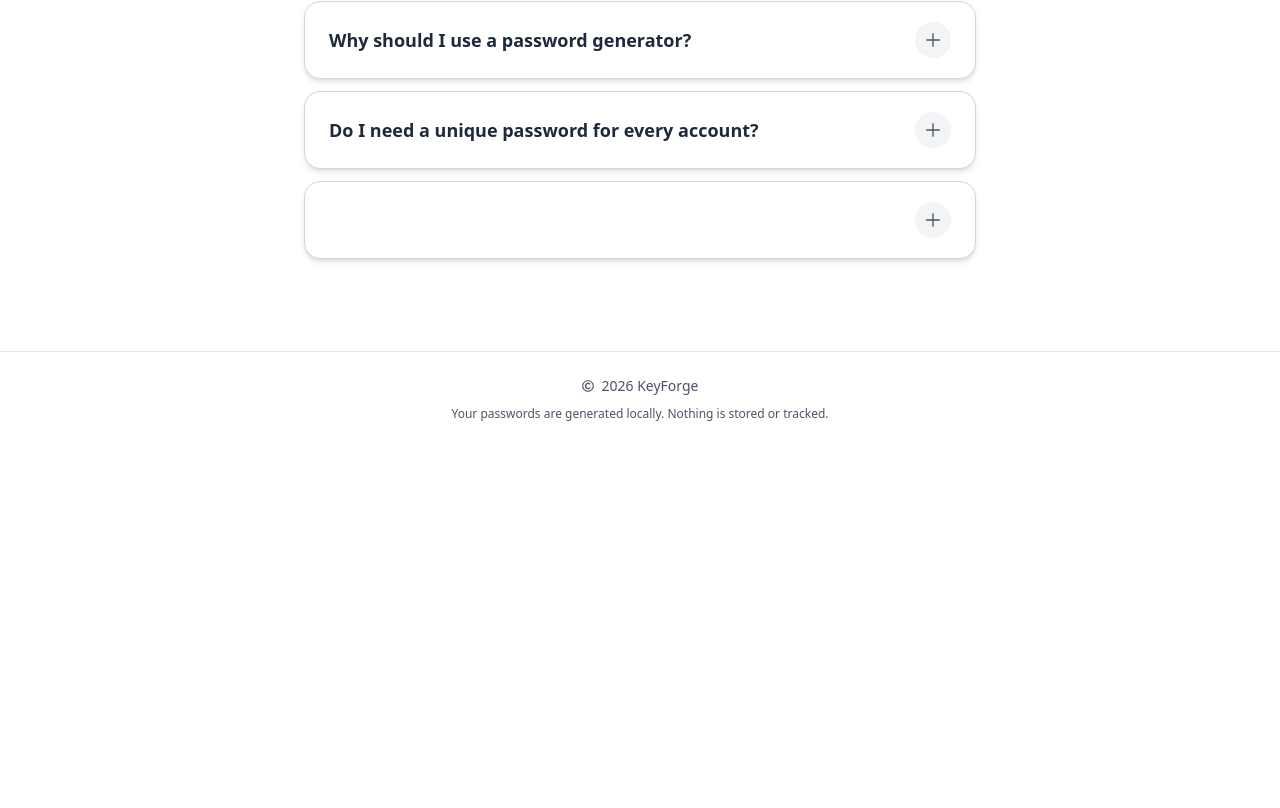
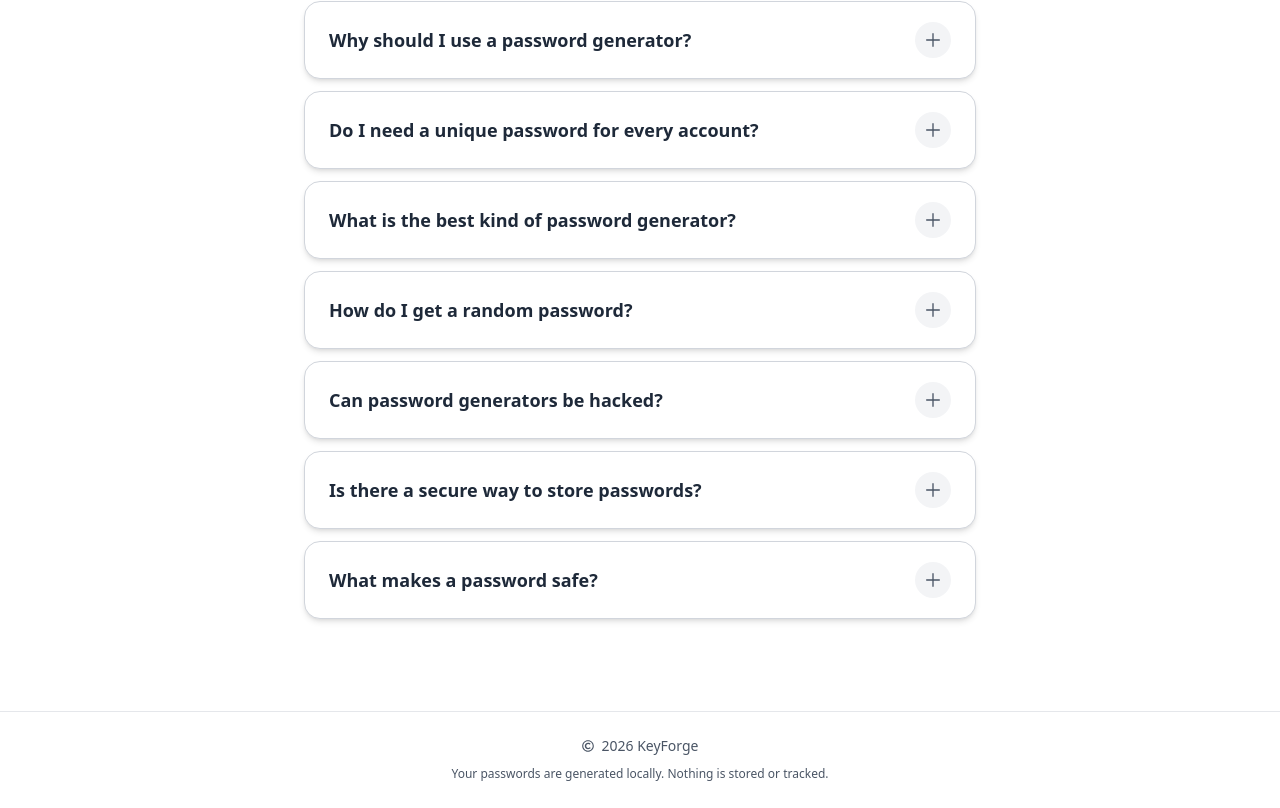
Before and after one commit to Jeet000001/KeyForge, a React (Vite) app: page / in a window 1280 px wide. Shown: the part 1483-2291 px from the top of the page. Before the commit the page ends 1931 px from the top, so only its background shows below. Built offline with nearby package versions, Linux system fonts and the light colour scheme; a web font is replaced by a local one.

Commit message:
add more FaQ's

```diff
--- a/src/components/FaQ.jsx
+++ b/src/components/FaQ.jsx
@@ -22,7 +22,27 @@ const FaQ = () => {
         title="Do I need a unique password for every account?"
         description="Having a unique, complex password for every account is essential, especially since leaked passwords often end up in breach databases or on the dark web. Reusing passwords makes it easier for attackers to access multiple accounts at once. If managing strong passwords feels overwhelming, our password generator makes it simple. It quickly creates secure passwords and helps protect your identity from hackers and cybercriminals."
         />
-        <Accordion />
+        <Accordion
+        title="What is the best kind of password generator?"
+        description="The best password generators use cryptographic entropy to create truly random and secure passwords. KeyForge is built to do exactly that—without complexity or frustration. All passwords are generated locally on your device, with nothing transmitted or stored online. We never create fake passwords or collect your data, ensuring complete privacy. With KeyForge, you can confidently generate strong, unique passwords for both online and offline use."
+        />
+        <Accordion
+        title="How do I get a random password?"
+        description="KeyForge’s random password generator makes securing your accounts effortless. You can instantly create strong, random passwords right in your browser. Use the length toggle and character selection to customize your password. The generated password area shows its strength, from Very Weak to Very Strong. Click or tap the Copy button to save your password on any device. Apply it to your accounts to keep them extra secure and protected."
+        />
+
+        <Accordion
+        title="Can password generators be hacked?"
+        description="You’re safer with KeyForge’s random password generator because your passwords are generated locally on your device and never sent over the internet. We don’t store or track anything, so hackers can’t access your data. Only you can see the characters your device generates in your browser. Plus, KeyForge is backed by a trusted cybersecurity brand, giving you extra confidence in your online safety."
+        />
+        <Accordion
+        title="Is there a secure way to store passwords?"
+        description="Yes! You can store passwords safely using a secure password manager with features like two-factor authentication and encrypted syncing. Always avoid sharing your passwords and steer clear of scam websites to keep your accounts fully protected."
+        />
+        <Accordion
+        title="What makes a password safe?"
+        description="A safe password is strong, unique, and hard to crack. Follow these tips to stay secure: Use at least 16 characters with a mix of letters, numbers, and symbols. Never reuse passwords across multiple accounts. Avoid saving passwords in your browser to prevent unauthorized access. Use a password generator, like KeyForge, to create strong, random passwords instantly. Store passwords in a secure password manager, not in plain text or unsecured locations."
+        />
       </div>
     </div>
   );
```
